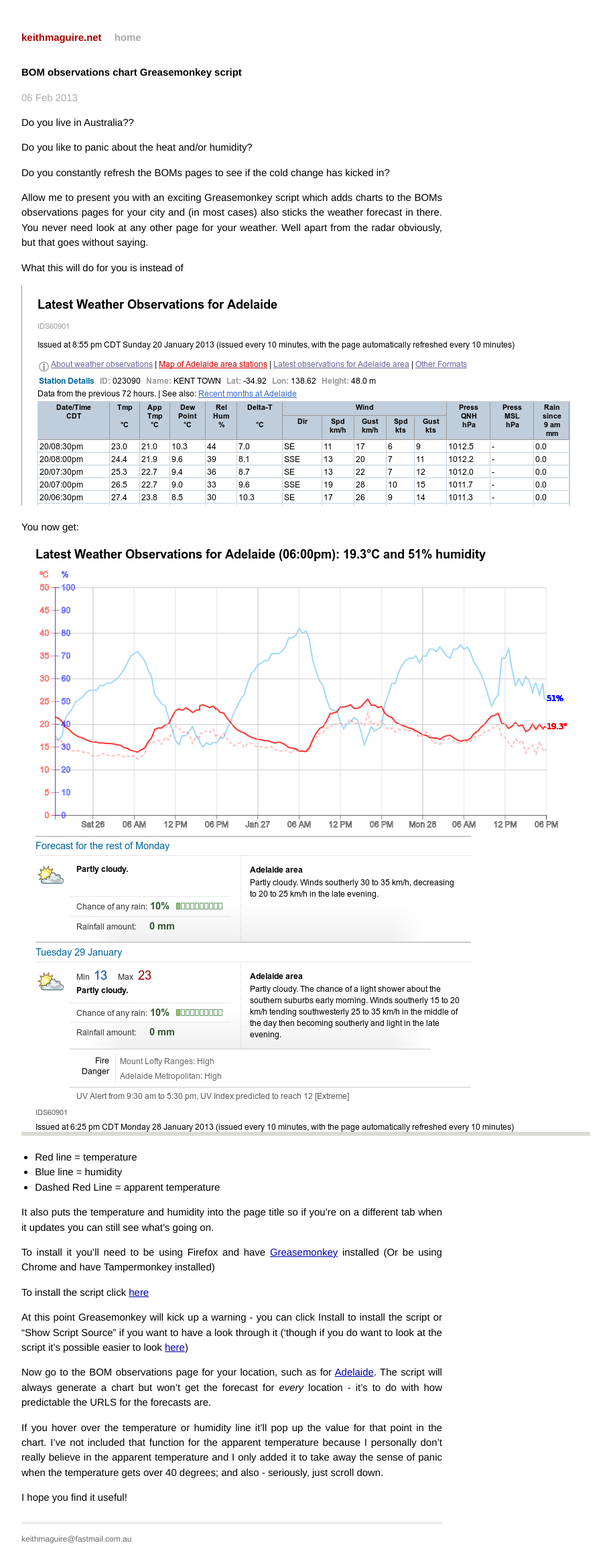
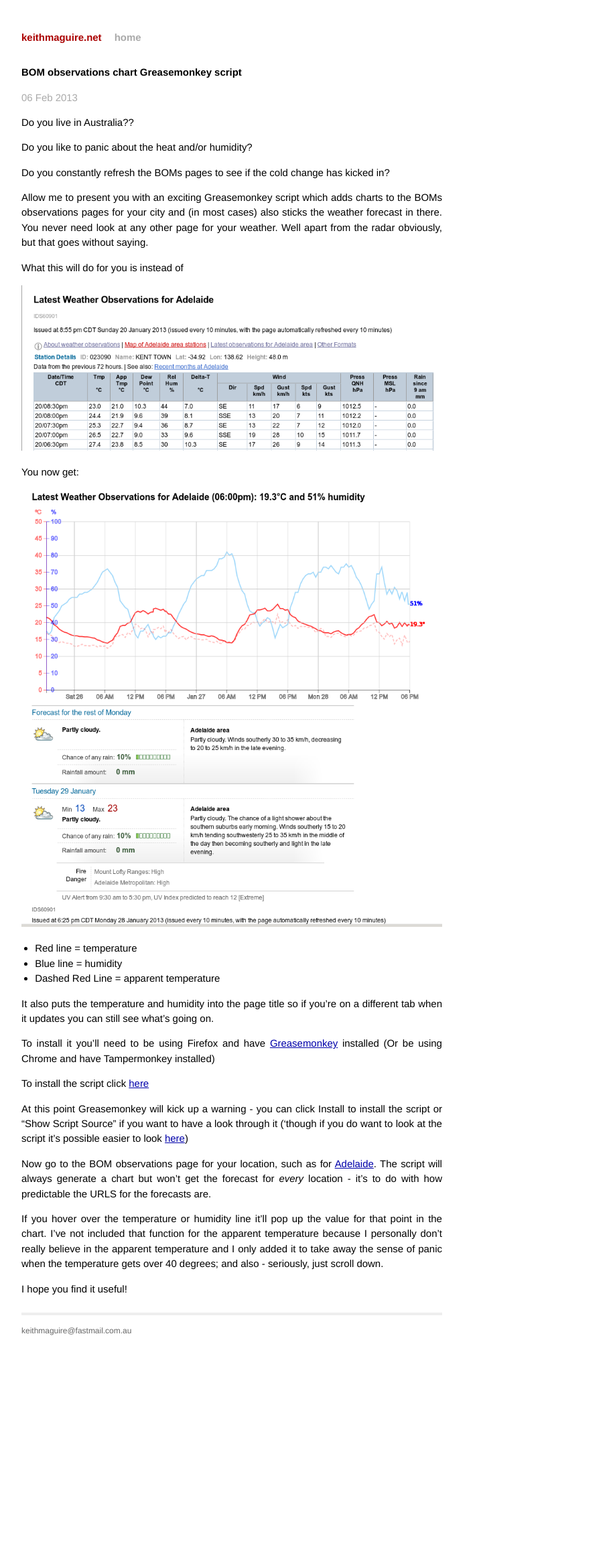
Before and after one commit to keithmaguire/keithmaguire.github.com, a Jekyll site: the page built from _posts/2013-02-06-bom-observations-chart-greasemonkey-script.markdown, in a window 1280 px wide. Shown: the whole page at 67% size, without its empty margins (294-1206 px from the left). Built offline with Jekyll 4.4.1, drawn with Linux system fonts in a browser that asks for light colours; Markdown is read by kramdown in place of the engine named in the settings; after the commit the page ends 2010 px from its top, so only the background shows below that.

Commit message:
img max width=100%

```diff
--- a/css/main.css
+++ b/css/main.css
@@ -28,6 +28,8 @@ p { margin: 1em 0; }
 a         { color: #00a; }
 a:hover   { color: #000; }
 a:visited { color: #a0a; }
+
+img {max-width: 100%}
 
 /*****************************************************************************/
 /*
```
